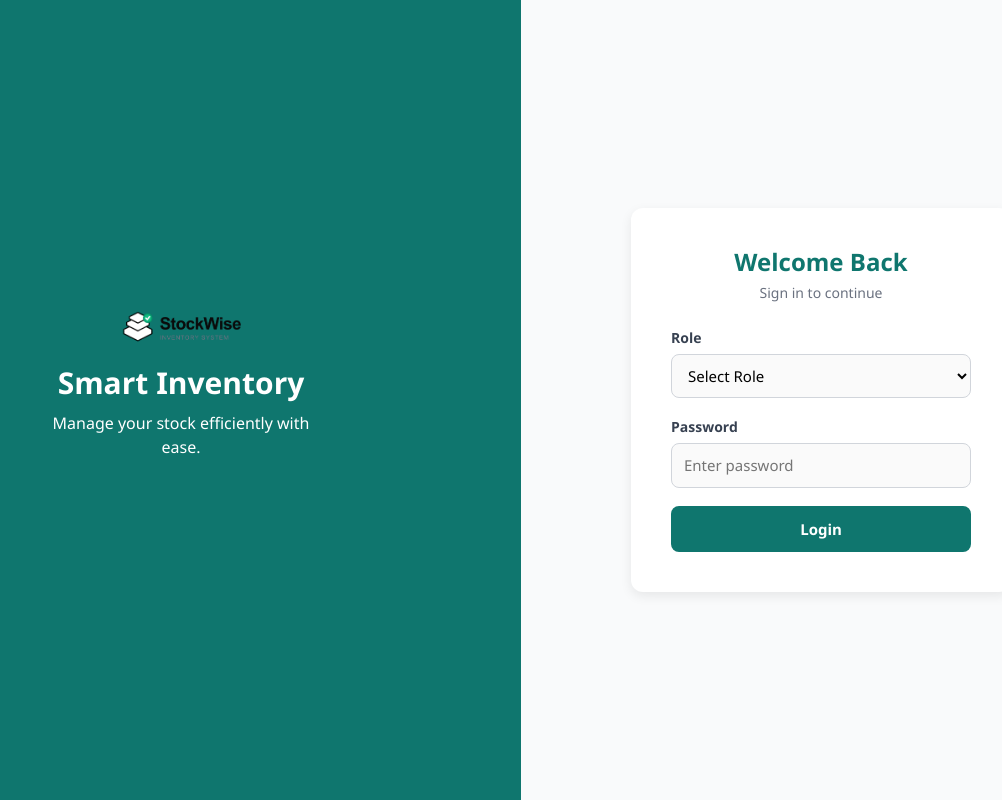
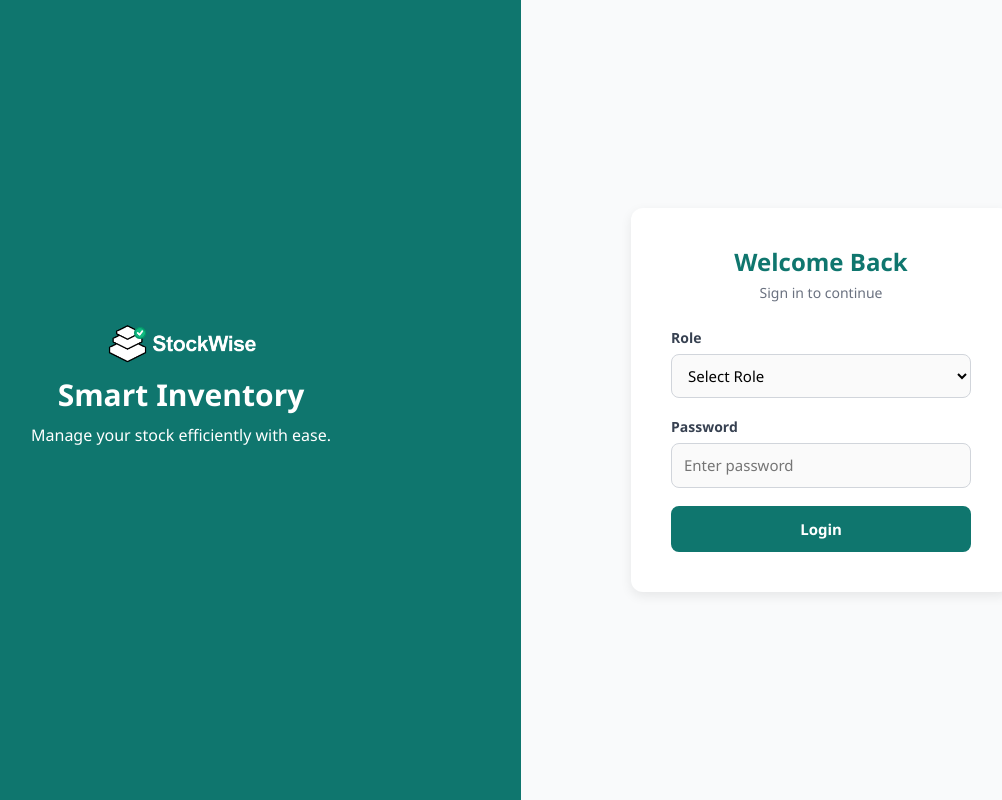
Before and after one commit to shaina2005/Smart_inventory, a React (Vite) app: page / in a window 1280 px wide. Shown: the whole page, without its empty margins (159-1161 px from the left). Built offline with nearby package versions, Linux system fonts and the light colour scheme.

Commit message:
login update

```diff
--- a/src/App.css
+++ b/src/App.css
@@ -246,8 +246,8 @@ body {
 }
 /* split screen logo  */
 .brand-logo {
-  width: 120px; /* adjust based on your logo */
-  margin-bottom: 20px;
+  width: 150px; /* adjust based on your logo */
+  margin-bottom: 10px;
 }
 
 .login-left h1 {
@@ -258,7 +258,7 @@ body {
 
 .login-left p {
   font-size: 16px;
-  max-width: 280px;
+  max-width: 300px;
   margin-bottom: 30px;
   line-height: 1.5;
 }
```
Also changed, not shown: src/assets/InventoryLogo.png, src/assets/Logo.png (deleted).
